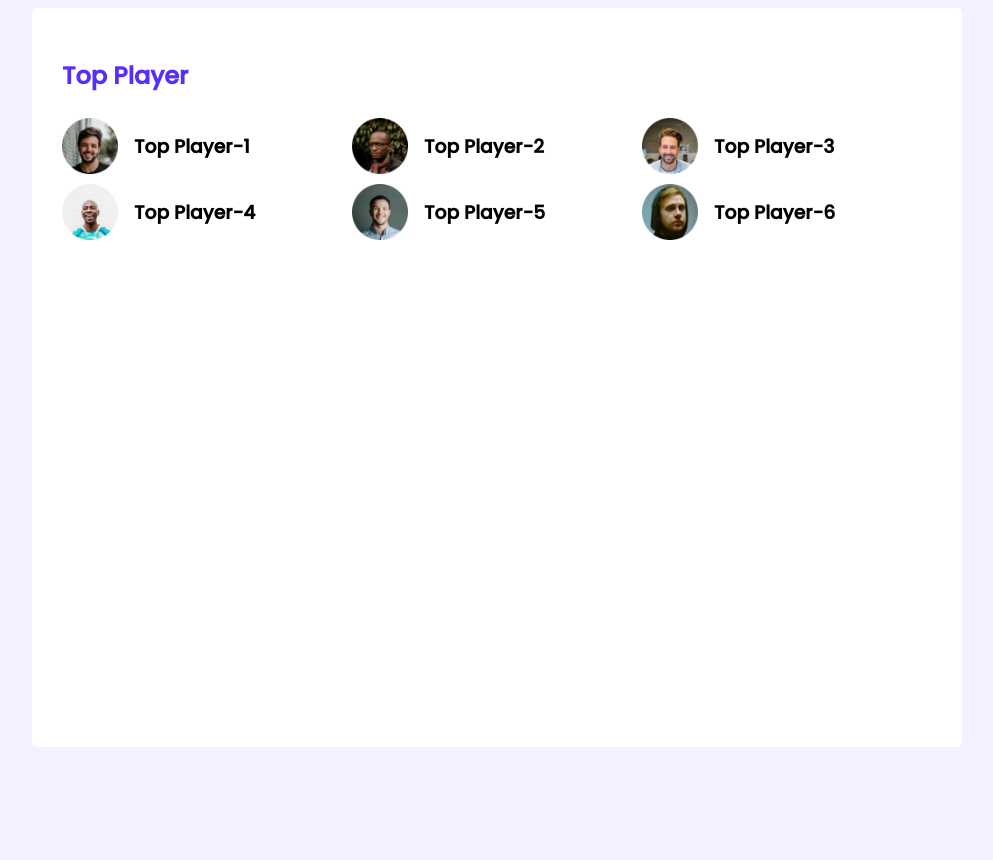
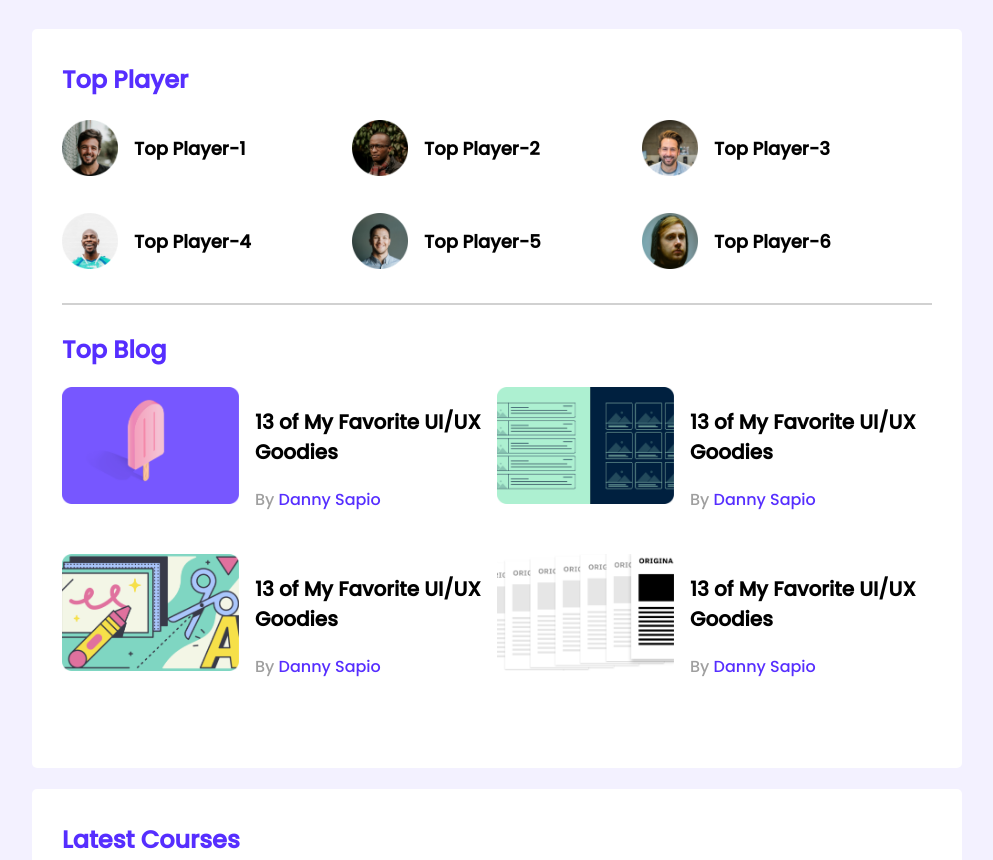
Before and after one commit to Ashfika-Lira/leader-board-css3, a plain HTML site: page index.html in a window 1280 px wide. Shown: the top 860 px of the page, without its empty margins (143-1136 px from the left). Before the commit the page ends 800 px from the top, so only its background shows below. Drawn offline with Linux system fonts and the light colour scheme.

Commit message:
margin-top

```diff
--- a/index.html
+++ b/index.html
@@ -49,6 +49,52 @@
                     </div>
                 </div>
             </div>
+            <hr>
+            <div class="top-blogs">
+                <h2 class="section-title">Top Blog</h2>
+                <div class="blogs">
+                    <article class="blog">
+                        <div class="thumbnail">
+                            <img src="images/blogs/blog-1.png" alt="">
+                        </div>
+                        <div class="blog-info">
+                            <h3 class="blog-title">13 of My Favorite UI/UX Goodies</h3>
+                            <p class="blog-author">By <a href="">Danny Sapio</a></p>
+                        </div>
+                    </article>
+                    <article class="blog">
+                        <div class="thumbnail">
+                            <img src="images/blogs/blog-2.png" alt="">
+                        </div>
+                        <div class="blog-info">
+                            <h3 class="blog-title">13 of My Favorite UI/UX Goodies</h3>
+                            <p class="blog-author">By <a href="">Danny Sapio</a></p>
+                        </div>
+                    </article>
+                    <article class="blog">
+                        <div class="thumbnail">
+                            <img src="images/blogs/blog-3.png" alt="">
+                        </div>
+                        <div class="blog-info">
+                            <h3 class="blog-title">13 of My Favorite UI/UX Goodies</h3>
+                            <p class="blog-author">By <a href="">Danny Sapio</a></p>
+                        </div>
+                    </article>
+                    <article class="blog">
+                        <div class="thumbnail">
+                            <img src="images/blogs/blog-4.png" alt="">
+                        </div>
+                        <div class="blog-info">
+                            <h3 class="blog-title">13 of My Favorite UI/UX Goodies</h3>
+                            <p class="blog-author">By <a href="">Danny Sapio</a></p>
+                        </div>
+                    </article>
+                </div>
+            </div>
+        </section>
+        <!-- Latest Courses -->
+        <section class="container">
+            <h2 class="section-title">Latest Courses</h2>
         </section>
     </main>
 </body>
--- a/styles/style.css
+++ b/styles/style.css
@@ -8,26 +8,36 @@ body{
 }
 main{
     display: flex;
-    justify-content: center;
+    flex-direction: column;
+    align-items: center;
 }
 .container{
     background-color: #FFFFFF;
     width: 870px;
     padding: 30px;
     height: 679px;
-    left: 285px;
-    top: 130px;
     border-radius: 5px;
+    margin-top: 21px;
+}
+hr{
+    border: 1px solid #D1D1D1;
+    margin-bottom: 27px;
+
 }
 /* top players style */
+.top-players{
+    margin-bottom: 30px;
+}
 .section-title{
     color: #562EFF;
     font-size: 24px;
+    margin-top: 3px;
 }
 .players{
     display: grid;
     grid-template-columns: repeat(3,1fr);
     /* grid-template-columns: 1fr 1fr 1fr; */
+    grid-row-gap:30px
 }
 .player{
     display: flex;
@@ -39,4 +49,35 @@ main{
 }
 .player-name{
     margin-left: 16px;
+    font-size: 18px;
 }
+/*--------------------
+    top blogs styles
+ --------------------- */
+ .blogs{
+     display: grid;
+     grid-template-columns: repeat(2, 1fr);
+     grid-row-gap:26px;
+ }
+ .blog{
+    display: flex;
+ }
+ .blog .thumbnail img{
+    width: 177px;
+    height: 117px;
+ }
+ .blog-info{
+    margin-left: 16px;
+ }
+ .blog-title{
+    font-size: 20px;
+ }
+ .blog-author{
+    color: #9F9F9F;
+    font-size: 16px;
+ }
+ .blog-author a{
+    text-decoration: none;
+    font-size: 16px;
+    color: #562EFF;
+ }
```
